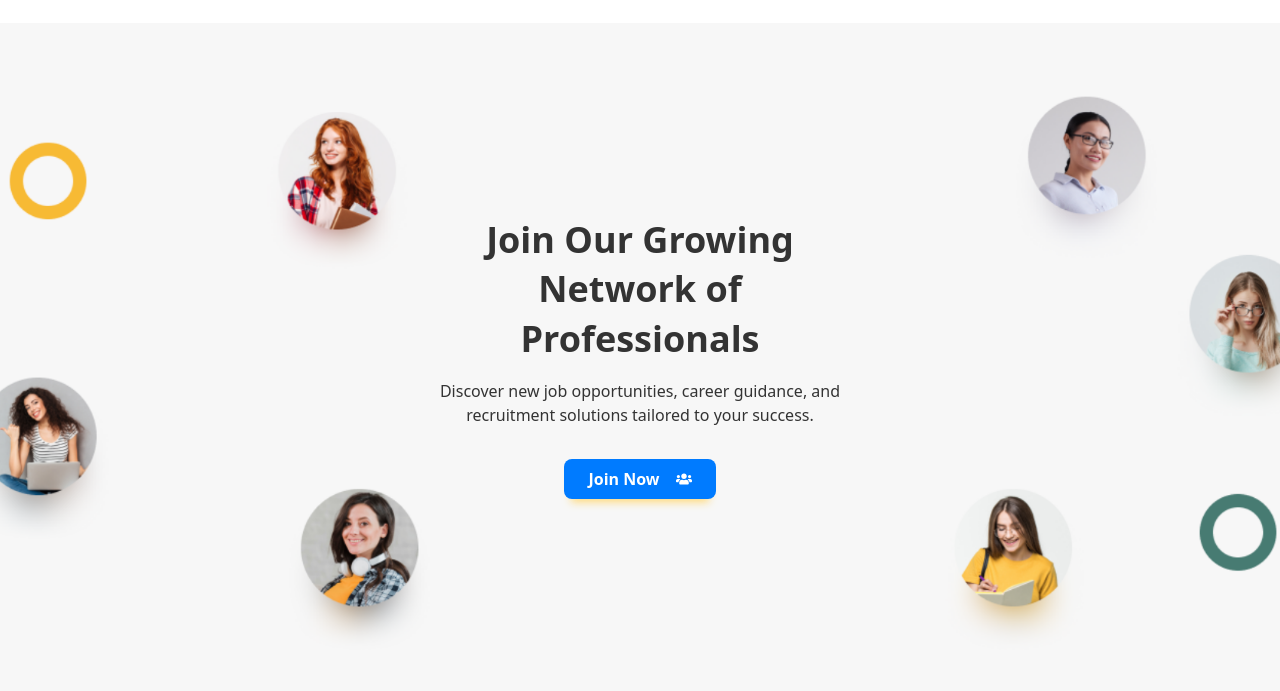
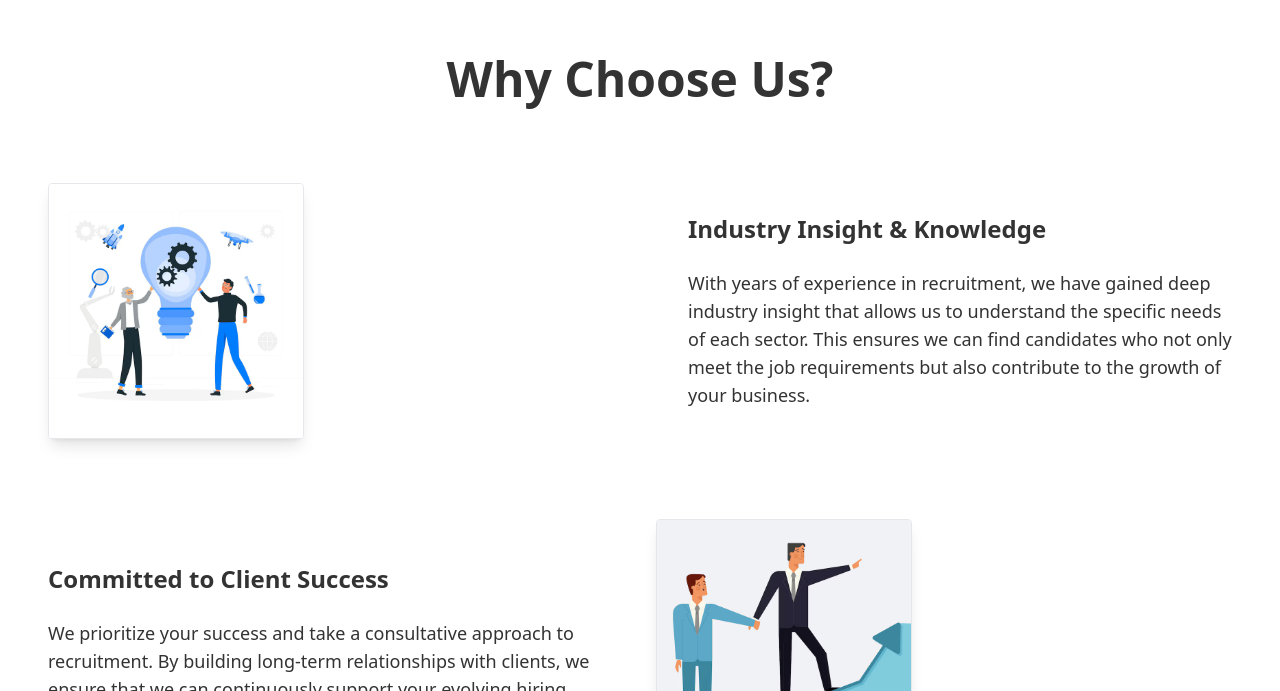
Before and after one commit to anishmendes/Himalayan-Recruitment, a React (Vite) app: page / in a window 1280 px wide. Shown: the part 1689-2380 px from the top of the page. Built offline with nearby package versions, Linux system fonts and the light colour scheme.

Commit message:
why choose us button fixed

```diff
--- a/src/App.jsx
+++ b/src/App.jsx
@@ -10,6 +10,7 @@ import AboutPage from "./pages/about/AboutPage";  // Matching the exact file nam
 import { BrowserRouter as Router, Route, Routes } from "react-router-dom"; // Import Router and related components
 import AOS from "aos";
 import "aos/dist/aos.css";
+import WhyUs from "./components/Services/WhyUs";
 
 AOS.init();
 
@@ -24,6 +25,7 @@ const App = () => {
               <Hero />
               <Services />
               <Banner />
+              <WhyUs/>
               <Subscribe />
               <Banner2 />
               <Footer />
```
